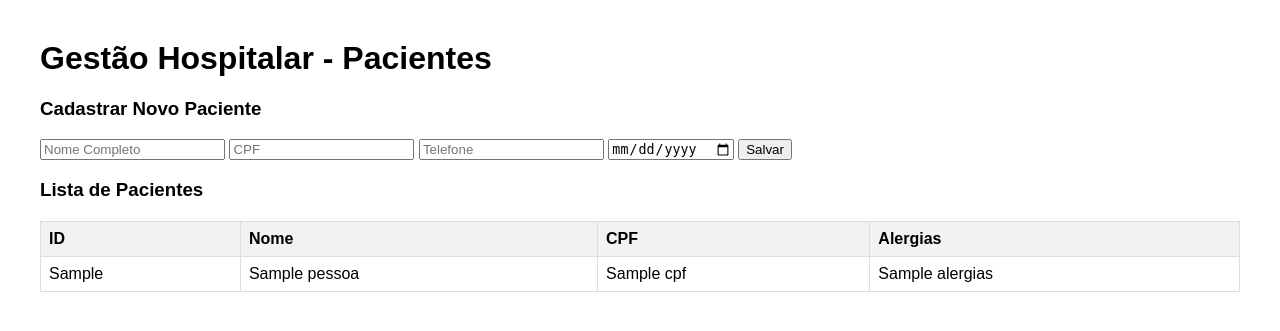
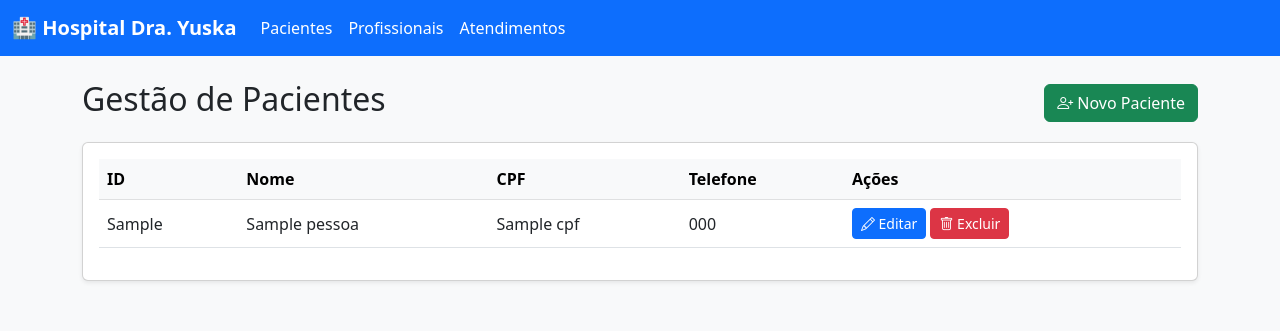
Before and after one commit to antoniofpneto/Sistema-de-Gestao-Hospitalar-Dra-Yuska-Maritan-Brito-Projeto-Banco-de-Dados-, a Flask app: template app/templates/index.html in a window 1280 px wide. Shown: the top 331 px of the page. Run offline with Flask 3, Linux system fonts and the light colour scheme; the template is opened without the code that fills it: most values are stand-ins (such as "Sample title", 1, 10 or a date in 2020).

Commit message:
feat(templates): Aprimora a página inicial da interface

```diff
--- a/app/app.py
+++ b/app/app.py
@@ -47,6 +47,43 @@ def cadastrar_paciente():
 
     return redirect('/')
 
+@app.route('/paciente/deletar/<int:id>', methods=['POST'])
+def deletar_paciente(id):
+    # Busca a pessoa pelo ID
+    pessoa = Pessoa.query.get_or_404(id)
+
+    # O SQLAlchemy deleta a Pessoa.
+    # Como definimos ON DELETE CASCADE no banco, o registro em Paciente será excluído automaticamente!
+    db.session.delete(pessoa)
+    db.session.commit()
+
+    return redirect(url_for('index'))
+
+@app.route('/paciente/editar/<int:id>', methods=['GET', 'POST'])
+def editar_paciente(id):
+    # Busca o paciente no banco
+    paciente = Paciente.query.get_or_404(id)
+    pessoa = paciente.pessoa
+
+    if request.method == 'POST':
+        # Se o usuário enviou o formulário com alterações, atualiza os objetos
+        pessoa.nome = request.form.get('nome')
+        pessoa.telefone = request.form.get('telefone')
+        # ... atualize outros campos que desejar
+
+        db.session.commit() # Salva as edições no banco
+        return redirect(url_for('index'))
+
+    # Se for GET, apenas renderiza uma página simples de edição
+    # (Você pode criar um editar_paciente.html depois similar ao cadastro)
+    return f"""
+    <form method="POST">
+        Nome: <input type="text" name="nome" value="{pessoa.nome}"><br>
+        Telefone: <input type="text" name="telefone" value="{pessoa.telefone}"><br>
+        <button type="submit">Atualizar</button>
+    </form>
+    """
+
 if __name__ == '__main__':
     with app.app_context():
         db.create_all() # Cria as tabelas caso não existam (útil para testes, mas no seu caso o script SQL já fez isso)
--- /dev/null
+++ b/app/templates/base.html
@@ -0,0 +1,46 @@
+<!-- app/templates/base.html -->
+<!DOCTYPE html>
+<html lang="pt-BR">
+<head>
+    <meta charset="UTF-8">
+    <meta name="viewport" content="width=device-width, initial-scale=1.0">
+    <title>Hospital Dra. Yuska</title>
+    <!-- Importando o Bootstrap 5 via CDN -->
+    <link href="https://cdn.jsdelivr.net/npm/bootstrap@5.3.0/dist/css/bootstrap.min.css" rel="stylesheet">
+    <link rel="stylesheet" href="https://cdn.jsdelivr.net/npm/bootstrap-icons@1.10.5/font/bootstrap-icons.css">
+</head>
+<body class="bg-light">
+
+    <!-- Menu de Navegação Superior -->
+    <nav class="navbar navbar-expand-lg navbar-dark bg-primary mb-4">
+        <div class="container-fluid">
+            <a class="navbar-brand text-white fw-bold" href="/">🏥 Hospital Dra. Yuska</a>
+            <button class="navbar-toggler" type="button" data-bs-toggle="collapse" data-bs-target="#navbarNav">
+                <span class="navbar-toggler-icon"></span>
+            </button>
+            <div class="collapse navbar-collapse" id="navbarNav">
+                <ul class="navbar-nav">
+                    <li class="nav-item">
+                        <a class="nav-link text-white" href="/">Pacientes</a>
+                    </li>
+                    <li class="nav-item">
+                        <!-- Rotas futuras -->
+                        <a class="nav-link text-white" href="#">Profissionais</a>
+                    </li>
+                    <li class="nav-item">
+                        <a class="nav-link text-white" href="#">Atendimentos</a>
+                    </li>
+                </ul>
+            </div>
+        </div>
+    </nav>
+
+    <!-- Área dinâmica onde o conteúdo das outras páginas será injetado -->
+    <div class="container">
+        {% block content %}
+        {% endblock %}
+    </div>
+
+    <script src="https://cdn.jsdelivr.net/npm/bootstrap@5.3.0/dist/js/bootstrap.bundle.min.js"></script>
+</body>
+</html>
--- a/app/templates/index.html
+++ b/app/templates/index.html
@@ -1,45 +1,90 @@
-<!-- templates/index.html -->
-<!DOCTYPE html>
-<html lang="pt-BR">
-<head>
-    <meta charset="UTF-8">
-    <title>Hospital Dra. Yuska</title>
-    <style>
-        body { font-family: Arial, sans-serif; margin: 40px; }
-        table { border-collapse: collapse; width: 100%; margin-top: 20px;}
-        th, td { border: 1px solid #ddd; padding: 8px; text-align: left;}
-        th { background-color: #f2f2f2; }
-    </style>
-</head>
-<body>
-    <h1>Gestão Hospitalar - Pacientes</h1>
+<!-- app/templates/index.html -->
+{% extends 'base.html' %}
 
-    <h3>Cadastrar Novo Paciente</h3>
-    <form action="/cadastrar" method="POST">
-        <input type="text" name="nome" placeholder="Nome Completo" required>
-        <input type="text" name="cpf" placeholder="CPF" required>
-        <input type="text" name="telefone" placeholder="Telefone" required>
-        <input type="date" name="data_nascimento" required>
-        <button type="submit">Salvar</button>
-    </form>
+{% block content %}
+<div class="d-flex justify-content-between align-items-center mb-3">
+    <h2>Gestão de Pacientes</h2>
+    <!-- Botão que abre o Modal de Cadastro -->
+    <button class="btn btn-success" data-bs-toggle="modal" data-bs-target="#modalCadastro">
+        <i class="bi bi-person-plus"></i> Novo Paciente
+    </button>
+</div>
 
-    <h3>Lista de Pacientes</h3>
-    <table>
+<div class="card shadow-sm">
+    <div class="card-body">
+        <table class="table table-hover align-middle">
+            <thead class="table-light">
                 <tr>
                     <th>ID</th>
                     <th>Nome</th>
                     <th>CPF</th>
-            <th>Alergias</th>
+                    <th>Telefone</th>
+                    <th>Ações</th>
                 </tr>
-        <!-- O Jinja2 permite fazer loops do Python no HTML -->
-        {% for paciente in pacientes %}
+            </thead>
+            <tbody>
+                {% for p in pacientes %}
                 <tr>
-            <td>{{ paciente.id_pessoa }}</td>
-            <td>{{ paciente.pessoa.nome }}</td>
-            <td>{{ paciente.pessoa.cpf }}</td>
-            <td>{{ paciente.alergias or 'Nenhuma' }}</td>
+                    <td>{{ p.id_pessoa }}</td>
+                    <td>{{ p.pessoa.nome }}</td>
+                    <td>{{ p.pessoa.cpf }}</td>
+                    <td>{{ p.pessoa.telefone }}</td>
+                    <td>
+                        <!-- Editar -->
+                        <a href="/paciente/editar/{{ p.id_pessoa }}" class="btn btn-sm btn-primary">
+                            <i class="bi bi-pencil"></i> Editar
+                        </a>
+                        <!-- Excluir (Formulário inline para segurança do método POST) -->
+                        <form action="/paciente/deletar/{{ p.id_pessoa }}" method="POST" class="d-inline">
+                            <button type="submit" class="btn btn-sm btn-danger" onclick="return confirm('Tem certeza que deseja excluir?')">
+                                <i class="bi bi-trash"></i> Excluir
+                            </button>
+                        </form>
+                    </td>
+                </tr>
+                {% else %}
+                <tr>
+                    <td colspan="5" class="text-center text-muted">Nenhum paciente cadastrado.</td>
                 </tr>
                 {% endfor %}
+            </tbody>
         </table>
-</body>
-</html>
+    </div>
+</div>
+
+<!-- Modal de Cadastro de Paciente (Aparece ao clicar em "Novo Paciente") -->
+<div class="modal fade" id="modalCadastro" tabindex="-1">
+    <div class="modal-dialog">
+        <div class="modal-content">
+            <div class="modal-header bg-success text-white">
+                <h5 class="modal-title">Cadastrar Novo Paciente</h5>
+                <button type="button" class="btn-close btn-close-white" data-bs-dismiss="modal"></button>
+            </div>
+            <form action="/paciente/novo" method="POST">
+                <div class="modal-body">
+                    <div class="mb-3">
+                        <label>Nome Completo</label>
+                        <input type="text" class="form-control" name="nome" required>
+                    </div>
+                    <div class="mb-3">
+                        <label>CPF (Apenas números)</label>
+                        <input type="text" class="form-control" name="cpf" maxlength="11" required>
+                    </div>
+                    <div class="mb-3">
+                        <label>Data de Nascimento</label>
+                        <input type="date" class="form-control" name="data_nascimento" required>
+                    </div>
+                    <div class="mb-3">
+                        <label>Telefone</label>
+                        <input type="text" class="form-control" name="telefone" required>
+                    </div>
+                </div>
+                <div class="modal-footer">
+                    <button type="button" class="btn btn-secondary" data-bs-dismiss="modal">Cancelar</button>
+                    <button type="submit" class="btn btn-success">Salvar Paciente</button>
+                </div>
+            </form>
+        </div>
+    </div>
+</div>
+{% endblock %}
```
Lines whose indentation alone changed are shown as unchanged.
